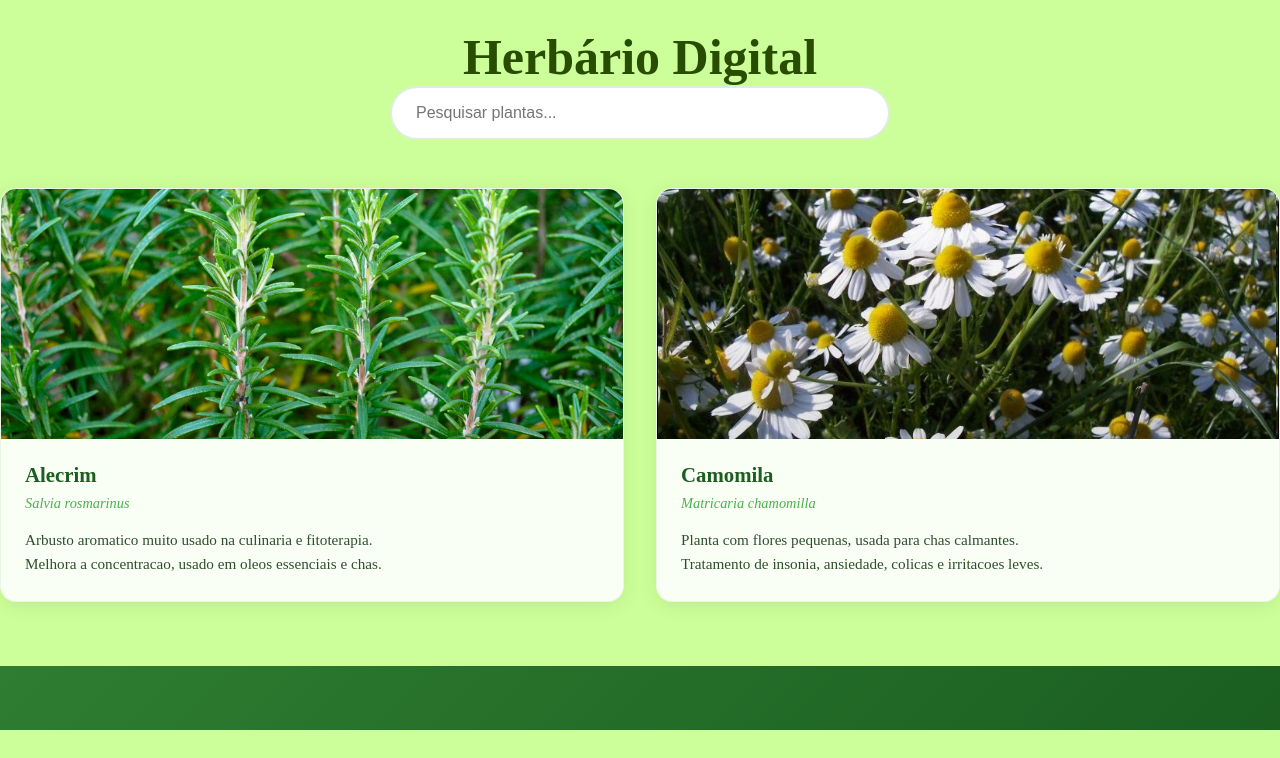
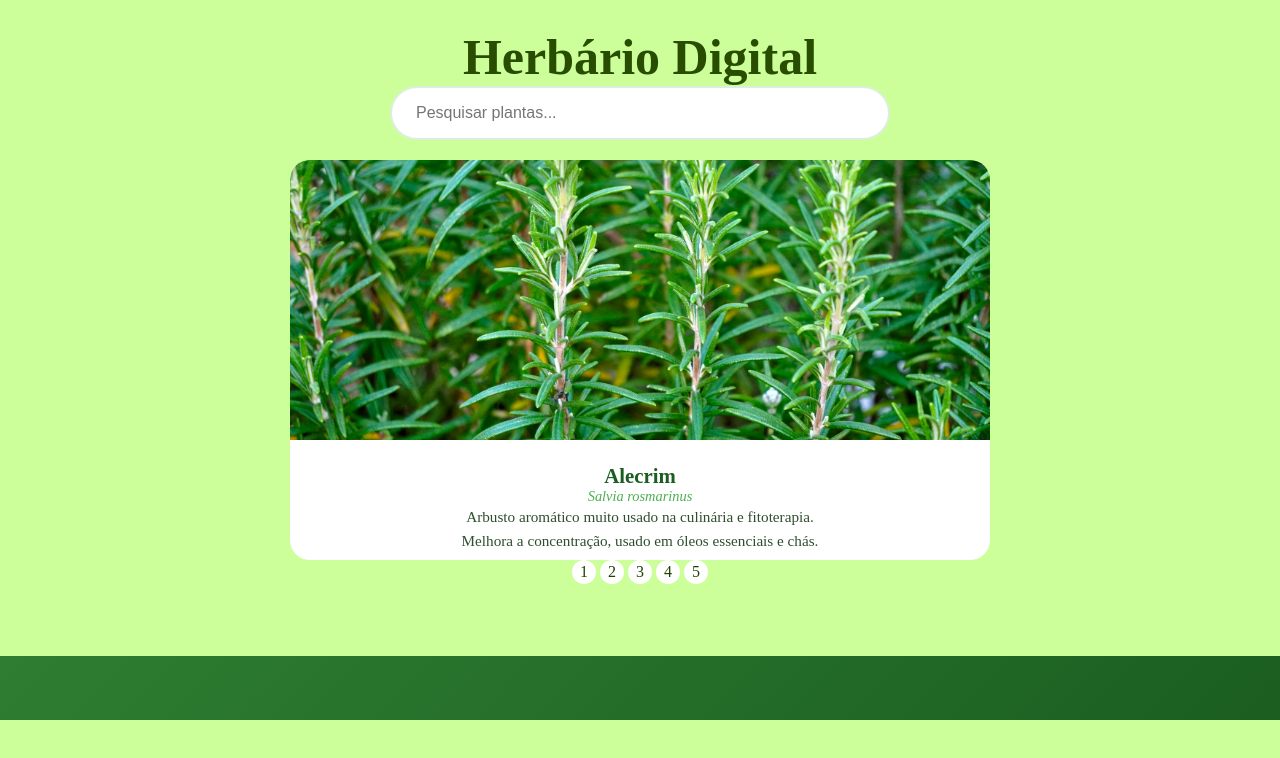
Before and after one commit to hunter2112/Projeto-Integrador-Modulo-D, a PHP site: page /base.html in a window 1280 px wide. Shown: the part 42-800 px from the top of the page. Run offline with PHP 8.4, Linux system fonts and the light colour scheme.

Commit message:
Adicionado carrossel de imagens na página principal

```diff
--- a/assets/css/styles.css
+++ b/assets/css/styles.css
@@ -109,10 +109,10 @@ a {
 /* Imagem da planta */
 .plant-image {
   width: 100%; /* Ocupa toda largura do card */
-  height: 250px; /* Altura fixa para uniformidade */
+  height: 280px; /* Altura fixa para uniformidade */
   background-size: cover; /* Imagem cobre toda área, mantendo proporção */
   background-position: center; /* Centraliza a imagem */
-  position: relative; /* Para o pseudo-elemento ::after */
+  position: relative;/* Para o pseudo-elemento ::after */
 }
 
 /* Adiciona um "elemento fantasma", que faz com que tenha um gradiente de opacidade de cima para baixo */
@@ -128,8 +128,9 @@ a {
 }
 
 /* Informação sobre a planta */
-.plant-info {
-  padding: 1.5rem; /* 24px de espaçamento interno */
+.plant-info{
+  background-color: white;
+  height: auto;
 }
 
 /* Nome da planta */
@@ -137,15 +138,14 @@ a {
   font-size: 1.3rem; /* Fonte de aproximadamente 21px */
   font-weight: 600; /* Deixa a fonte mais larga */
   color: #1b5e20; /* Deixa a fonte verde escuro */
-  margin-bottom: 0.5rem; /* Adiciona uma margem de 8 pixels abaixo */
+   /* Adiciona uma margem de 8 pixels abaixo */
 }
 
 /* Nome científico */
 .plant-scientific {
   font-style: italic; /* Fonte em Itálico (padrão científico) */
   color: #4caf50; /* Deixa a fonte verde */
-  font-size: 0.9rem; /* Diminui o tamanho da fonte */
-  margin-bottom: 1rem; /* Adiciona uma margem inferior de 16 pixels */
+  font-size: 0.9rem; /* Diminui o tamanho da fonte */ /* Adiciona uma margem inferior de 16 pixels */
 }
 
 /* Descrição da planta */
@@ -189,3 +189,108 @@ footer {
     grid-template-columns: 1fr;
   }
 }
+.carousel {
+  width: 700px;
+  height: auto;
+  text-align: center;
+  overflow: hidden;
+  margin: auto;
+  margin-top: 20px;
+}
+
+.slides {
+ display: flex;
+  border-radius: 20px;
+  overflow-x: auto;
+
+
+
+
+  scroll-behavior: smooth;
+  -webkit-overflow-scrolling: touch;
+
+  /*
+  scroll-snap-points-x: repeat(300px);
+  scroll-snap-type: mandatory;
+  */
+}
+.slides::-webkit-scrollbar {
+  width: 10px;
+  height: 10px;
+}
+.slides::-webkit-scrollbar-thumb {
+  margin-top: 10px;
+  background: rgb(0, 104, 26);
+  border-radius: 10px;
+}
+.slides::-webkit-scrollbar-track {
+  margin-top: 10px;
+  background: transparent;
+}
+.slides > div {
+  scroll-snap-align: start;
+  flex-shrink: 0;
+  width: 700px;
+  height: 400px;
+  margin-right: 50px;
+  border-radius: 10px;
+  background: #ffffff;
+  transform-origin: center center;
+  transform: scale(1);
+  transition: transform 0.5s;
+  position: relative;
+
+
+  font-size: 100px;
+}
+
+.author-info {
+  background: rgba(0, 0, 0, 0.75);
+  color: white;
+  padding: 0.75rem;
+  text-align: center;
+  position: absolute;
+  bottom: 0;
+  left: 0;
+  width: 100%;
+  margin: 0;
+}
+.author-info a {
+  color: white;
+}
+img {
+  object-fit: cover;
+  position: absolute;
+  top: 0;
+  left: 0;
+  width: 100%;
+  height: 100%;
+}
+
+.carousel > a {
+  display: inline-flex;
+  width: 1.5rem;
+  height: 1.5rem;
+  background: white;
+  text-decoration: none;
+  align-items: center;
+  justify-content: center;
+  border-radius: 50%;
+  margin: 0 0 0.5rem 0;
+  position: relative;
+}
+.carousel > a:active {
+  top: 1px;
+}
+.carousel > a:focus {
+  background: #000;
+}
+
+/* Don't need button navigation */
+@supports (scroll-snap-type) {
+  .carousel > a {
+    display: flex;
+    align-items: center;
+    justify-content: center;
+  }
+}
--- a/base.html
+++ b/base.html
@@ -5,12 +5,12 @@
     <meta name="viewport" content="width=device-width, initial-scale=1.0" />
     <title>Herbário Digital</title>
     <!--Faz com que as configuações de estilo sejam "puxadas" do arquivo "styles.css"-->
-    <link rel="stylesheet" href="css/styles.css" />
+    <link rel="stylesheet" href="assets/css/styles.css" />
     <!--Link que adiciona um ícone à guia da página-->
     <link
       rel="shortcut icon"
       type="imagex/png"
-      href="./img/plant_icon.png  "
+      href="assets/img/plant_icon.png"
     />
   </head>
   <body>
@@ -21,15 +21,15 @@
         <div class="underline"></div>
       </div>
       <div class="nav-item">
-        <a class="navlink" href="#">Pesquise pelo nome</a>
+        <a class="navlink" href="pesquisa_nome.html">Pesquise pelo nome</a>
         <div class="underline"></div>
       </div>
       <div class="nav-item">
-        <a class="navlink" href="#">Pesquise pelo uso</a>
+        <a class="navlink" href="pesquisa_uso.html">Pesquise pelo uso</a>
         <div class="underline"></div>
       </div>
       <div class="nav-item">
-        <a class="navlink" href="#">Ver Todas as Plantas</a>
+        <a class="navlink" href="catalogo.html">Ver Todas as Plantas</a>
         <div class="underline"></div>
       </div>
     </nav>
@@ -43,45 +43,83 @@
         <!--Barra de pesquisa-->
         <input type="search" placeholder="Pesquisar plantas..." />
       </div>
-      <section class="plant-grid" id="plantas">
-        <!-- Alecrim -->
-        <div class="plant-card" data-name="alecrim">
-          <div
-            class="plant-image"
-            style="background-image: url('./img/alecrim.jpg')"
-          ></div>
+      <div class="carousel">
+        <div class="slides">
+          <div id="slide-1">
+            <img class="plant-image" id="planta-menu-1" src="assets/img/alecrim.jpg" alt="">
             <div class="plant-info">
               <h3 class="plant-name">Alecrim</h3>
               <p class="plant-scientific">Salvia rosmarinus</p>
               <p class="plant-description">
-              Arbusto aromatico muito usado na culinaria e fitoterapia.
+                Arbusto aromático muito usado na culinária e fitoterapia.
               </p>
               <p class="plant-uses">
-              Melhora a concentracao, usado em oleos essenciais e chas.
+                Melhora a concentração, usado em óleos essenciais e chás.
               </p>
           </div>
           </div>
-        <!-- Camomila -->
-        <div class="plant-card" data-name="camomila">
-          <div
-            class="plant-image"
-            style="background-image: url('./img/camomila.jpg')"
-          ></div>
+          <div id="slide-2">
+            <img class="plant-image" id="planta-menu-2" src="assets/img/camomila.jpg" alt="">
             <div class="plant-info">
               <h3 class="plant-name">Camomila</h3>
               <p class="plant-scientific">Matricaria chamomilla</p>
               <p class="plant-description">
-              Planta com flores pequenas, usada para chas calmantes.
+                Planta com flores pequenas, usada para chás calmantes.
               </p>
               <p class="plant-uses">
-              Tratamento de insonia, ansiedade, colicas e irritacoes leves.
+                Tratamento de insônia, ansiedade, cólicas e irritações leves.
               </p>
             </div>
           </div>
+          <div id="slide-3">
+            <img class="plant-image" id="planta-menu-2" src="assets/img/camomila.jpg" alt="">
+            <div class="plant-info">
+              <h3 class="plant-name">Planta3</h3>
+              <p class="plant-scientific">Planta3</p>
+              <p class="plant-description">
+                Planta
+              </p>
+              <p class="plant-uses">
+                Tratamento
+              </p>
+            </div>
+          </div>
+          <div id="slide-4">
+            <img class="plant-image" id="planta-menu-2" src="assets/img/camomila.jpg" alt="">
+            <div class="plant-info">
+              <h3 class="plant-name">Planta4</h3>
+              <p class="plant-scientific">Planta4</p>
+              <p class="plant-description">
+                Planta
+              </p>
+              <p class="plant-uses">
+                Tratamento
+              </p>
+            </div>
+          </div>
+          <div id="slide-5">
+            <img class="plant-image" id="planta-menu-2" src="assets/img/camomila.jpg" alt="">
+            <div class="plant-info">
+              <h3 class="plant-name">Planta5</h3>
+              <p class="plant-scientific">Planta5</p>
+              <p class="plant-description">
+                Planta
+              </p>
+              <p class="plant-uses">
+                Tratamento
+              </p>
+            </div>
+          </div>
+      </div>
+        <a href="#slide-1">1</a>
+        <a href="#slide-2">2</a>
+        <a href="#slide-3">3</a>
+        <a href="#slide-4">4</a>
+        <a href="#slide-5">5</a>
       </section>
     </main>
     <!-- Rodapé do site -->
     <footer></footer>
-    <script src="js/script.js"></script>
+    <script src="scripts/script.js"></script>
   </body>
 </html>
--- /dev/null
+++ b/scripts/script.js
@@ -0,0 +1,34 @@
+document.addEventListener("DOMContentLoaded", function () {
+  // Seleciona todos os links da navbar. querySelectorAll retorna uma NodeList,
+  // que permite o uso do forEach para iterar sobre os elementos.
+  const navlinks = document.querySelectorAll(".navlink");
+
+  // Seleciona todos os containers dos links
+  const navItems = document.querySelectorAll(".nav-item");
+
+  navItems.forEach((item) => {
+    const underline = item.querySelector(".underline");
+    // Define a transição para a propriedade 'width'
+    underline.style.transition = "width 0.3s ease-in-out";
+
+    item.addEventListener("mouseover", function () {
+      // Anima a largura para 100%
+      underline.style.width = "100%";
+    });
+    item.addEventListener("mouseout", function () {
+      // Retorna a largura para 0%
+      underline.style.width = "0%";
+    });
+  });
+
+  // Corrige o método para getElementById (singular)
+  const titulo = document.getElementById("titulo");
+  titulo.addEventListener("mouseover", function () {
+    this.style.transform = "scale(1.1)"; //Aumenta o tamanho do título em 10%
+    this.style.transition = "transform 0.5s ease"; // Aplica a transição na entrada
+  });
+  titulo.addEventListener("mouseout", function () {
+    this.style.transform = "scale(1)"; // Retorna o título para o tamanho original
+    this.style.transition = "transform 0.5s ease"; // Aplica a mesma transição na saída
+  });
+});
```
Lines whose indentation alone changed are shown as unchanged.
